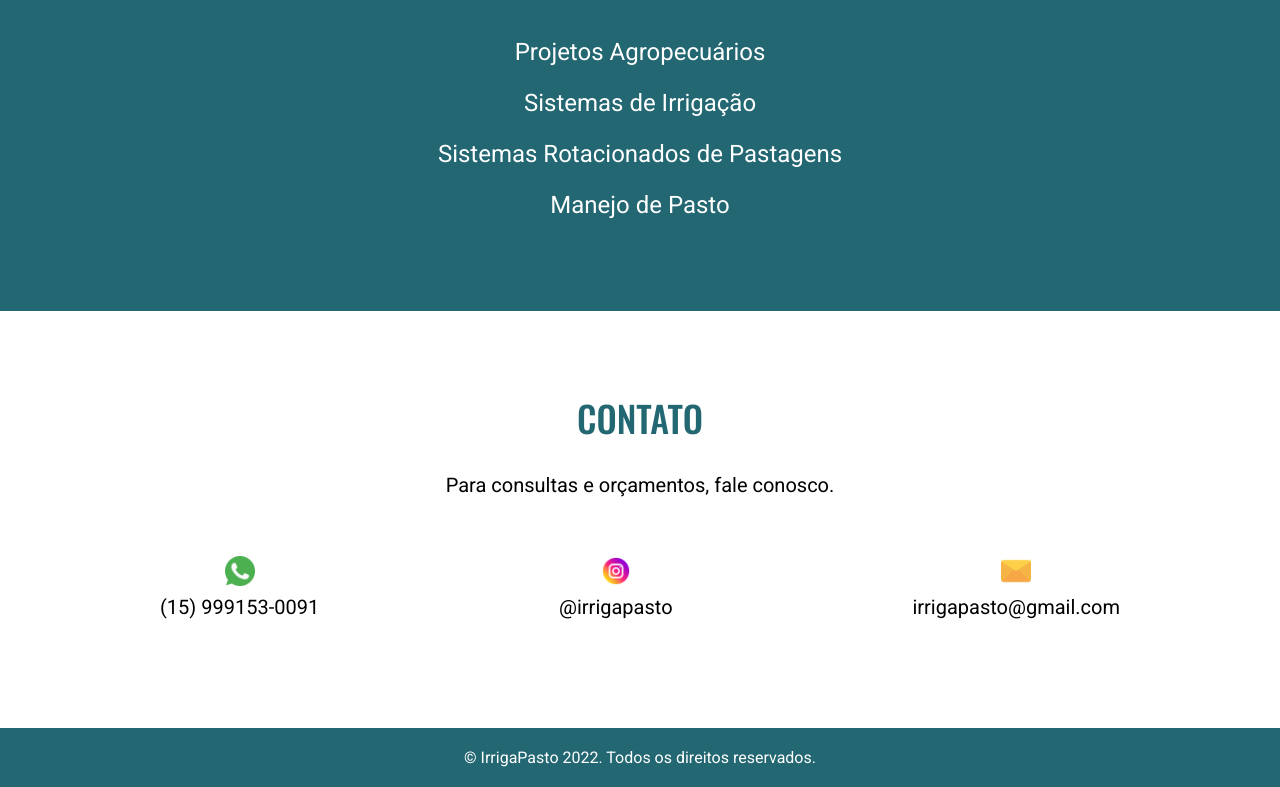
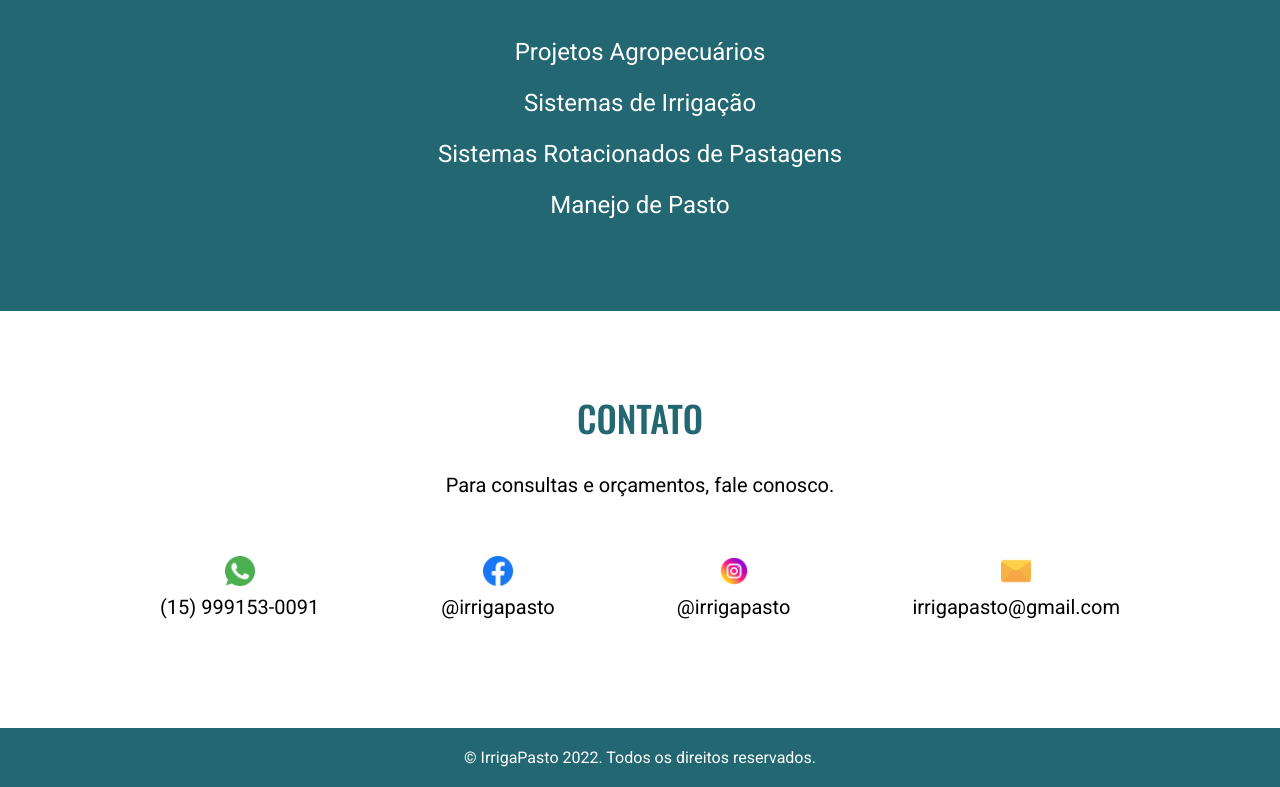
Before and after one commit to edmundobiglia/irrigapasto, a Gatsby site: page / in a window 1280 px wide. Shown: the part 999-1786 px from the top of the page. Built offline with nearby package versions, Linux system fonts and the light colour scheme; Gatsby itself is replaced by a stand-in of ours.

Commit message:
style adjustments

```diff
--- a/src/components/about-us.tsx
+++ b/src/components/about-us.tsx
@@ -21,6 +21,10 @@ const AboutUs = styled.section`
   }
 
   p {
+    @media (max-width: 700px) {
+      font-size: 20px;
+    }
+
     color: #0f0f0f;
     font-family: "Roboto", sans-serif;
     font-weight: 400;
--- a/src/components/global.tsx
+++ b/src/components/global.tsx
@@ -40,7 +40,7 @@ type Props = {
 const Global: React.FC<Props> = ({ children }) => {
   return (
     <React.Fragment>
-      <GlobalStyle theme="purple" />
+      <GlobalStyle />
       {children}
     </React.Fragment>
   )
--- a/src/components/hero.tsx
+++ b/src/components/hero.tsx
@@ -3,7 +3,7 @@ import banner from "../images/banner.jpg"
 
 const Hero = styled.section`
   @media (max-width: 420px) {
-    height: 100vh;
+    height: 80vh;
   }
 
   max_width: 100%;
--- a/src/pages/index.tsx
+++ b/src/pages/index.tsx
@@ -48,6 +48,10 @@ const IndexPage: React.FC<PageProps> = () => {
             <p><a href="https://wa.me/55159991530091">(15) 999153-0091</a></p>
           </div>
           <div className="contact-item">
+            <img src={facebookIcon} />
+            <p><a href="https://www.facebook.com/irrigapasto">@irrigapasto</a></p>
+          </div>
+          <div className="contact-item">
             <img src={instagramIcon} />
             <p><a href="https://www.instagram.com/irrigapasto">@irrigapasto</a></p>
           </div>
```
